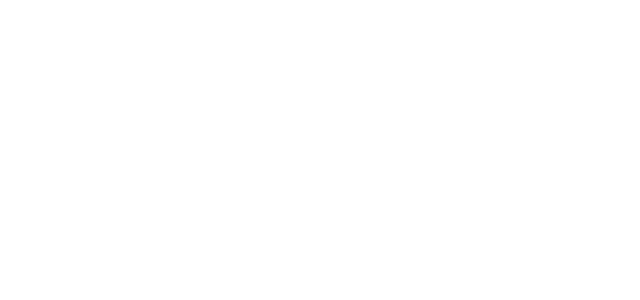
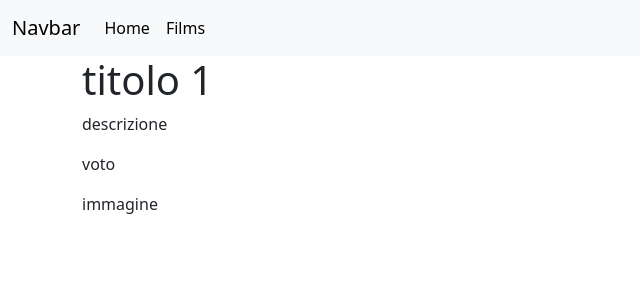
Before and after one commit to lucioacri/webapp-react, a React (Vite) app: page /films/1 in a window 1280 px wide. Before the commit this address had no page. Shown: the top 300 px of the page, without its empty margins (0-640 px from the left). Built offline with nearby package versions, Linux system fonts and the light colour scheme.

Commit message:
add show film

```diff
--- a/src/App.jsx
+++ b/src/App.jsx
@@ -2,6 +2,7 @@
 import DefaultLayout from "./layouts/defaultLayout";
 import HomePage from "./components/HomePage";
 import FilmsList from "./components/FilmsList";
+import ShowFilm from "./components/ShowFilm";
 
 function App() {
   return (
@@ -9,9 +10,8 @@
       <Routes>
         <Route element={<DefaultLayout />}>
           <Route index element={<HomePage />} />
-          <Route path="/films" element={<FilmsList />}>
-            {/* <Route path=":id" element={<ShowFilm />} /> */}
-          </Route>
+          <Route path="/films" element={<FilmsList />} />
+          <Route path="/films/:id" element={<ShowFilm />} />
         </Route>
       </Routes>
     </BrowserRouter>
--- a/src/components/FilmsList.jsx
+++ b/src/components/FilmsList.jsx
@@ -13,7 +13,7 @@
   },
   {
     id: 2,
-    link: "abc",
+    link: "afewbc",
     title: "a",
     director: "b",
     genre: "c",
@@ -23,7 +23,7 @@
   },
   {
     id: 3,
-    link: "abc",
+    link: "abfwec",
     title: "a",
     director: "b",
     genre: "c",
@@ -33,7 +33,7 @@
   },
   {
     id: 4,
-    link: "abc",
+    link: "abfwvvvec",
     title: "a",
     director: "b",
     genre: "c",
@@ -52,7 +52,7 @@
             <div key={film.id} className="col-3">
               <Card
                 title={film.title}
-                link={film.link}
+                link={`/films/${film.id}`}
                 director={film.director}
                 genre={film.genre}
                 release_year={film.release_year}
--- /dev/null
+++ b/src/components/ShowFilm.jsx
@@ -0,0 +1,16 @@
+import { useParams } from "react-router";
+
+export default function ShowFilm() {
+  const { id } = useParams();
+
+  return (
+    <>
+      <div className="container">
+        <h1>titolo {id}</h1>
+        <p>descrizione</p>
+        <p>voto</p>
+        <p>immagine</p>
+      </div>
+    </>
+  );
+}
```
